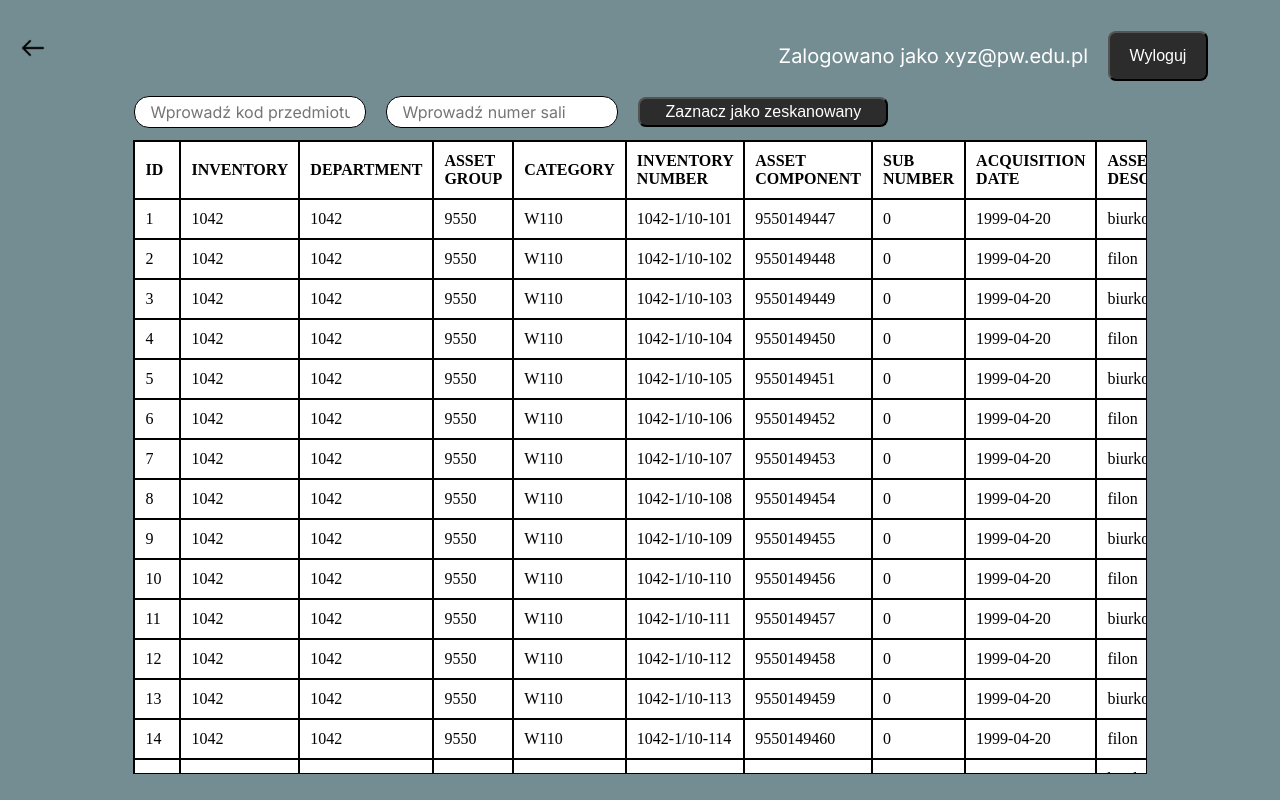
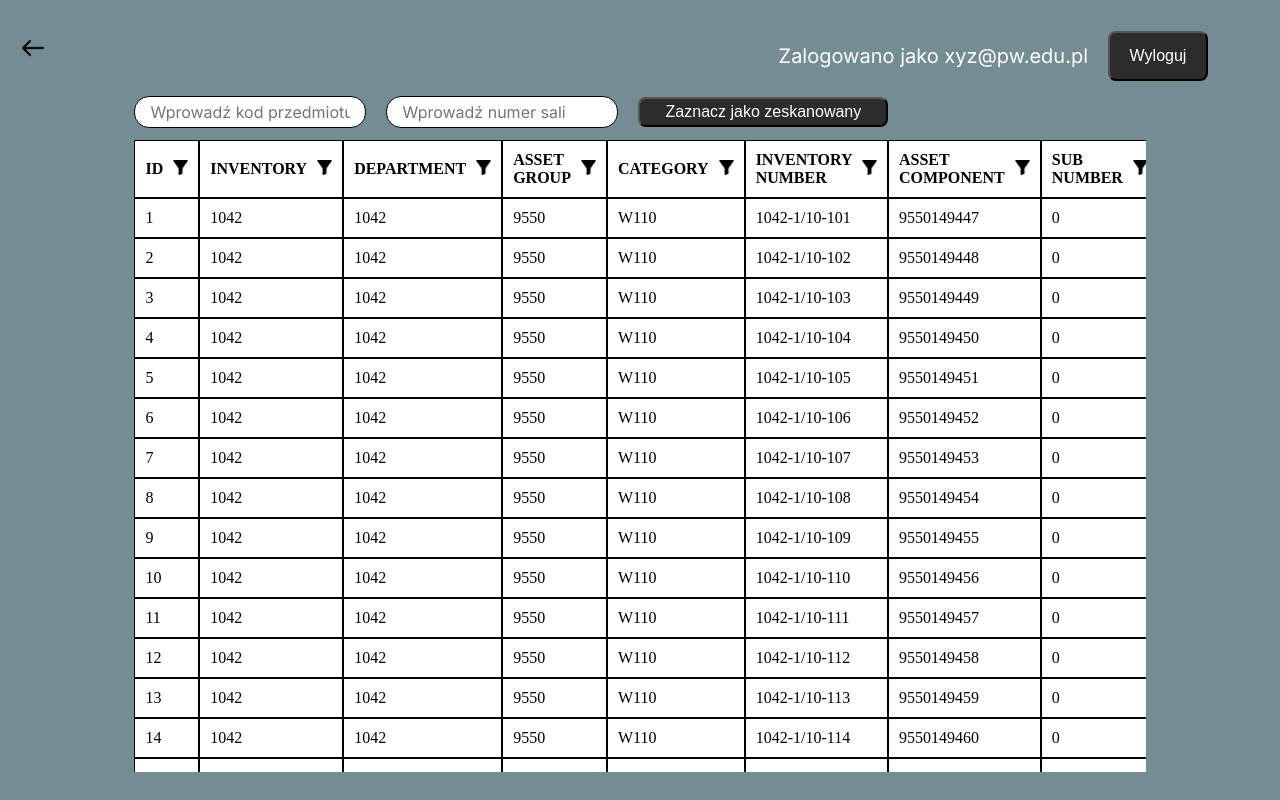
Before and after one commit to amdla/PZ-web, a React (Create React App) app: page / in a window 1280 px wide. Built offline with nearby package versions, Linux system fonts and the light colour scheme.

Commit message:
KAN-25 frontend for filtering

```diff
--- a/src/components/ReactTable.css
+++ b/src/components/ReactTable.css
@@ -2,7 +2,7 @@
   width: 80%;
   max-height: 79vh;
   overflow-y: scroll;
-  border: 0.5px solid black;
+  /* border: 0.5px solid black; */
 }
 
 table {
@@ -22,5 +22,35 @@ thead {
   position: sticky;
   top: 0;
   background-color: #fff;
-  z-index: 10;
+  z-index: 0;
+  border: 0px solid black;
 }
+
+.filter-icon-wrapper > img{
+  width: 15px;
+  height: 15px;
+}
+.table-header {
+  display: flex;
+  align-items: center;
+  gap: 10px;
+}
+
+.filter-icon-wrapper {
+  position: relative;
+  display: inline-block;
+}
+
+.filter-menu {
+  position: absolute;
+  top: 100%;
+  right: 0;
+  width: 150px;
+  height: 400px;
+  max-height: 250px;
+  background: white;
+  border: 1px solid #ccc;
+  box-shadow: 0 2px 5px rgba(0, 0, 0, 0.2);
+  z-index: 20;
+  transform: translateY(5px);
+}
--- a/src/components/ReactTable.js
+++ b/src/components/ReactTable.js
@@ -1,11 +1,17 @@
 import React, { useState, useEffect } from "react";
 import { useReactTable, getCoreRowModel, flexRender } from "@tanstack/react-table";
+import filterIcon from '../icons/filter.png';
 import "./ReactTable.css";
 
 const ReactTable = () => {
     const [tableData, setTableData] = useState([]);
     const [columns, setColumns] = useState([]);
 
+    //filter hooks
+    const [activeFilterColumn, setActiveFilerColum] = useState(null);
+    const handleFilterClick = (columnKey) => {
+        setActiveFilerColum((prev) => (prev === columnKey? null : columnKey));
+    }
   // Load data from JSON file
     useEffect(()=>{
         fetch("/inventoryData.json")
@@ -39,8 +45,26 @@ const ReactTable = () => {
                 <tr key={headerGroup.id}>
                 {headerGroup.headers.map((header) => (
                     <th key={header.id}>
-                    {flexRender(header.column.columnDef.header, header.getContext())}
-                    </th>
+                        <div className="table-header">
+                        <span>
+                            {flexRender(header.column.columnDef.header, header.getContext())}
+                        </span>
+
+                        <div className="filter-icon-wrapper">
+                            <img
+                            src={filterIcon}
+                            alt="filter"
+                            onClick={() => handleFilterClick(header.column.columnDef.accessorKey)}
+                            />
+                            {activeFilterColumn === header.column.columnDef.accessorKey && (
+                            <div className="filter-menu">
+                                <button>essa</button>
+                            </div>
+                            )}
+                        </div>
+                        </div>
+                  </th>
+
                 ))}
                 </tr>
             ))}
```
Also changed, not shown: src/icons/filter.png (added).
